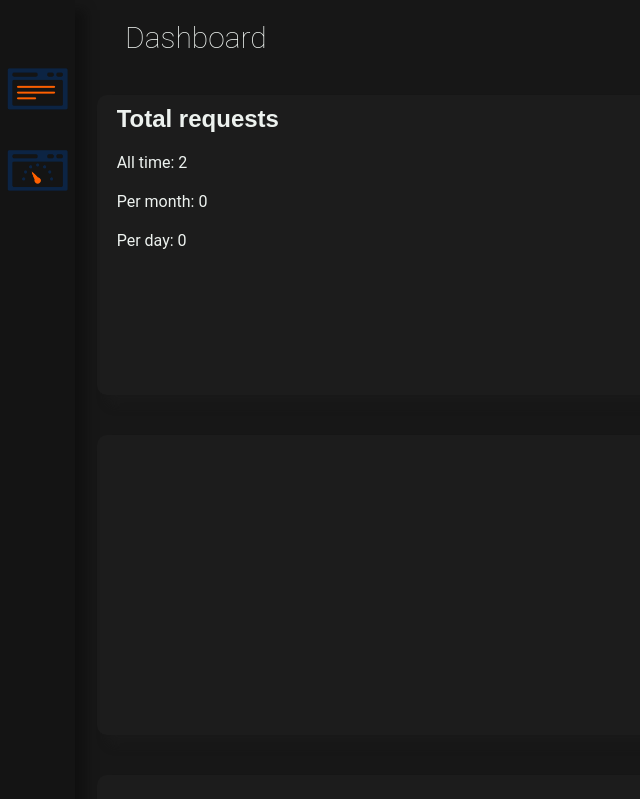
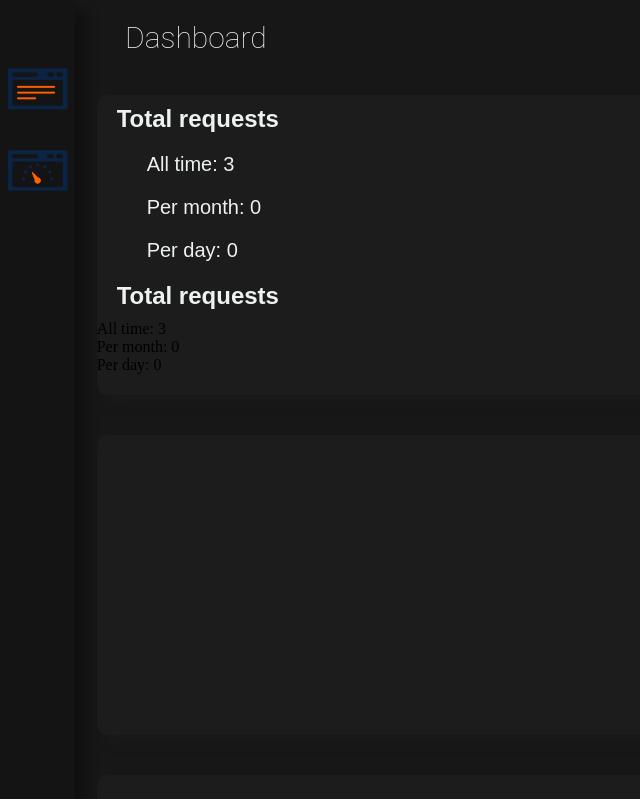
Before and after one commit to Konstantin-create/hacknet_web, a Flask app: page /admin/dashboard in a window 1280 px wide. Shown: the top 799 px of the page, without its empty margins (0-640 px from the left). Run offline with Flask 2, Linux system fonts and the light colour scheme.

Commit message:
rename some nodes in dashboard

```diff
--- a/app/data/visits/requests.json
+++ b/app/data/visits/requests.json
@@ -8,5 +8,10 @@
         "ip": "127.0.0.1",
         "time_stamp": "2022:10:02-14:31:44",
         "url": "/"
+    },
+    {
+        "ip": "127.0.0.1",
+        "time_stamp": "2022:10:03-04:41:44",
+        "url": "/"
     }
 ]
--- a/app/static/css/admin/dashboard_page.css
+++ b/app/static/css/admin/dashboard_page.css
@@ -56,16 +56,16 @@ main {
 }
 
 
-.total-requests-header {
+.data-header {
     font-family: Cantarell, sans-serif;
     font-size: 24px;
     color: #EDF2EF;
     padding: 10px 20px;
 }
 
-.total-requests-data {
-    font-family: Roboto, sans-serif;
-    font-size: 16px;
-    padding: 10px 20px;
+.data-value {
+    font-family: "Cantarell Light", sans-serif;
+    font-size: 20px;
+    padding: 10px 50px;
     color: #EDF2EF;
 }
--- a/app/templates/admin/dashboard_page.html
+++ b/app/templates/admin/dashboard_page.html
@@ -16,10 +16,18 @@
     <h1 class="dashboard-header">Dashboard</h1>
     <div class="dashes">
         <div class="dash">
-            <h3 class="total-requests-header">Total requests</h3>
-            <p class="total-requests-data">All time: {{ all_requests['total'] }}</p>
-            <p class="total-requests-data">Per month: {{ all_requests['per_month'] }}</p>
-            <p class="total-requests-data">Per day: {{ all_requests['per_day'] }}</p>
+            <div class="left">
+                <h3 class="data-header">Total requests</h3>
+                <p class="data-value">All time: {{ all_requests['total'] }}</p>
+                <p class="data-value">Per month: {{ all_requests['per_month'] }}</p>
+                <p class="data-value">Per day: {{ all_requests['per_day'] }}</p>
+            </div>
+            <div class="left">
+                <h3 class="data-header">Total requests</h3>
+                <p class="total-requests-data">All time: {{ all_requests['total'] }}</p>
+                <p class="total-requests-data">Per month: {{ all_requests['per_month'] }}</p>
+                <p class="total-requests-data">Per day: {{ all_requests['per_day'] }}</p>
+            </div>
         </div>
         <div class="dash"></div>
         <div class="dash"></div>
```
Lines whose indentation alone changed are shown as unchanged.
